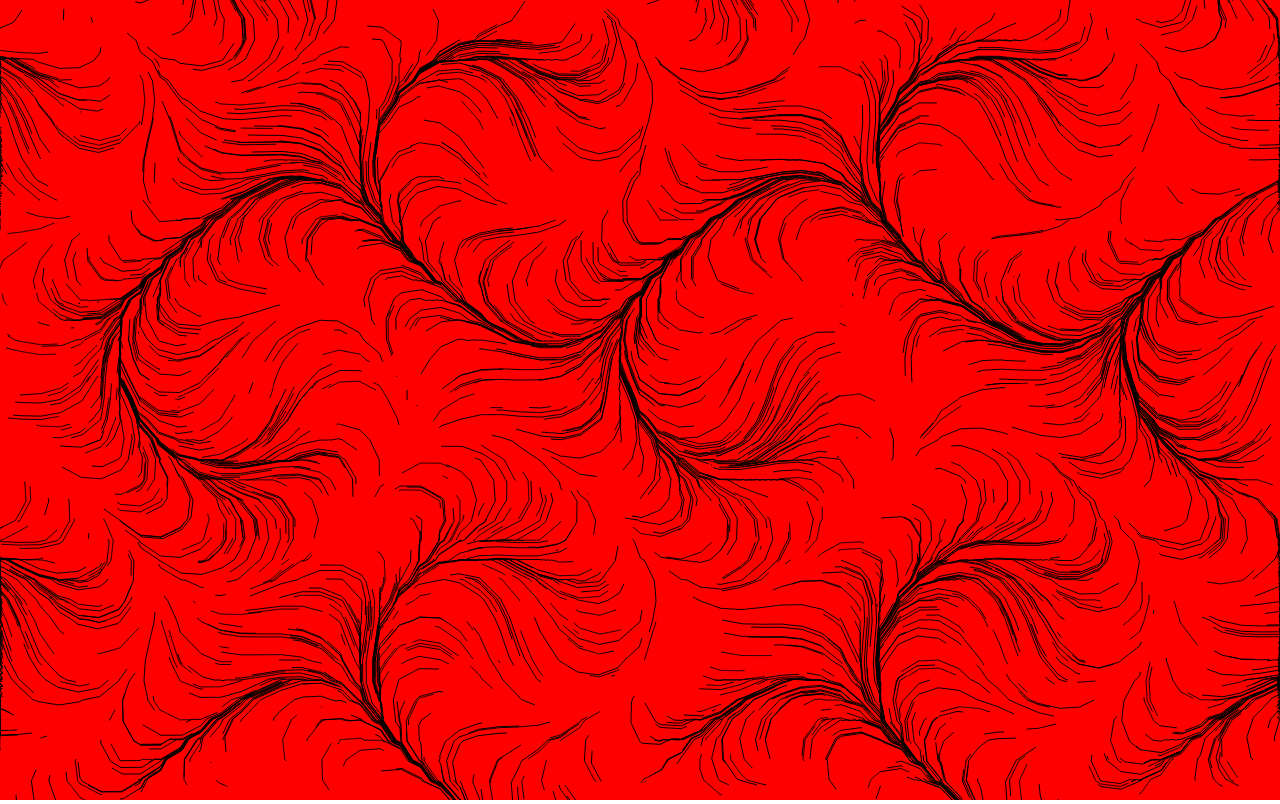
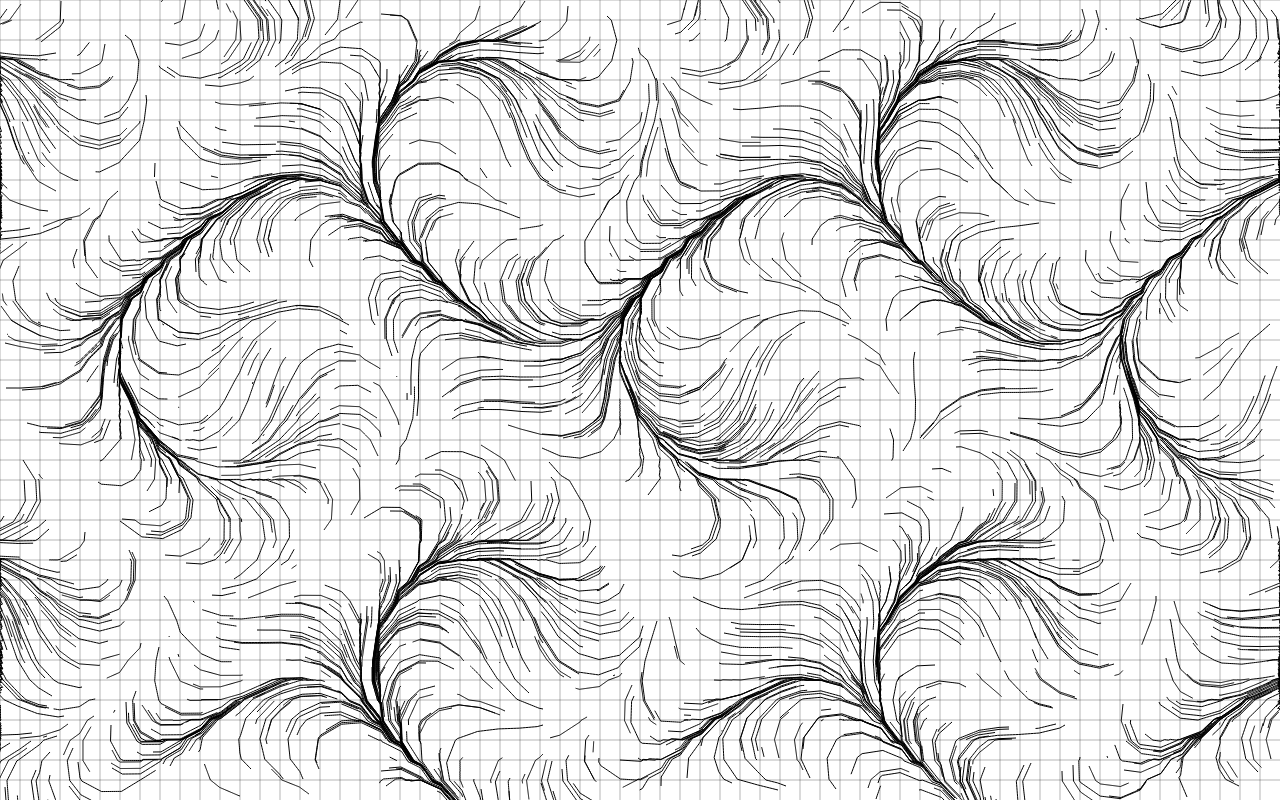
Before and after one commit to DiptanshuG/flow-field-effect-using-canvas, a plain HTML site: page Index.html in a window 1280 px wide. Drawn offline with Linux system fonts and the light colour scheme; animation ran at ten frames a second.

Commit message:
completed

```diff
--- a/script.js
+++ b/script.js
@@ -3,8 +3,6 @@ const ctx = canvas.getContext("2d");
 
 canvas.width = window.innerWidth;
 canvas.height = window.innerHeight;
-
-console.log(ctx);
 
 ctx.fillStyle = "white";
 ctx.stokeStyle = "white";
@@ -24,6 +22,9 @@ class Particle {
     this.maxLength = Math.floor(Math.random() * 100 + 10);
     this.angle = 0;
     this.timer = this.maxLength * 2;
+    this.colors = ["#4c026b", "blue", "green"];
+
+    this.color = this.colors[Math.floor(Math.random() * this.colors.length)];
   }
   draw(context) {
     context.beginPath();
@@ -31,6 +32,7 @@ class Particle {
     for (var i = 0; i < this.history.length; i++) {
       context.lineTo(this.history[i].x, this.history[i].y);
     }
+    context.stokeStyle = this.color;
     context.stroke();
   }
   update() {
@@ -47,16 +49,14 @@ class Particle {
       this.x += this.speedX * this.speedModifier;
       this.y += this.speedY * this.speedModifier;
 
-      // this.x += this.speedX + Math.sin(this.angle) * 30;
-      // this.y += this.speedY + Math.cos(this.angle) * 20;
       this.history.push({ x: this.x, y: this.y });
       if (this.history.length > this.maxLength) {
         this.history.shift();
       }
     } else if (this.history.length > 1) {
       this.history.shift();
-    }else{
-      this.reset()
+    } else {
+      this.reset();
     }
   }
 
@@ -64,14 +64,15 @@ class Particle {
     this.x = Math.floor(Math.random() * this.effect.width);
     this.y = Math.floor(Math.random() * this.effect.height);
     this.history = [{ x: this.x, y: this.y }];
-    this.timer=this.maxLength * 2;
+    this.timer = this.maxLength * 2;
   }
 }
 
 class Effect {
-  constructor(width, height) {
-    this.width = width;
-    this.height = height;
+  constructor(canvas) {
+    this.canvas = canvas;
+    this.width = this.canvas.width;
+    this.height = this.canvas.height;
     this.particles = [];
     this.numberOfParticles = 2000;
     this.cellSize = 20;
@@ -79,9 +80,19 @@ class Effect {
     this.cols;
     this.flowFields = [];
     this.zoom = 0.25;
-    this.curve=2.2
+    this.curve = 2.2;
+    this.debug = true;
+    this.init();
 
-    this.init();
+    window.addEventListener("keydown", (e) => {
+      if (e.key === "d") {
+        this.debug = !this.debug;
+      }
+    });
+
+    window.addEventListener("resize", (e) => {
+      this.resize(e.target.innerWidth, e.target.innerHeight);
+    });
   }
   init() {
     // create flow field
@@ -90,19 +101,46 @@ class Effect {
     this.flowFields = [];
     for (var i = 0; i < this.rows; i++) {
       for (var j = 0; j < this.cols; j++) {
-        let angle = (Math.cos(j * this.zoom) + Math.sin(i * this.zoom)) * this.curve;
+        let angle =
+          (Math.cos(j * this.zoom) + Math.sin(i * this.zoom)) * this.curve;
         this.flowFields.push(angle);
       }
-
-      console.log(this.flowFields);
     }
 
     // create particle
+    this.particles = [];
     for (var i = 0; i < this.numberOfParticles; i++) {
       this.particles.push(new Particle(this));
     }
   }
+  drawGrid(context) {
+    context.save();
+    context.stokeStyle = "green";
+    context.lineWidth = 0.3;
+    for (let c = 0; c < this.cols; c++) {
+      context.beginPath();
+      context.moveTo(this.cellSize * c, 0);
+      context.lineTo(this.cellSize * c, this.height);
+      context.stroke();
+    }
+    for (let r = 0; r < this.rows; r++) {
+      context.beginPath();
+      context.moveTo(0, this.cellSize * r);
+      context.lineTo(this.width, this.cellSize * r);
+      context.stroke();
+    }
+    context.restore();
+  }
+
+  resize(width, height) {
+    this.canvas.width = width;
+    this.canvas.height = height;
+    this.width = this.canvas.width;
+    this.height = this.canvas.height;
+    this.init();
+  }
   render(context) {
+    if (this.debug) this.drawGrid(context);
     this.particles.forEach((particle) => {
       particle.draw(context);
       particle.update();
@@ -110,10 +148,9 @@ class Effect {
   }
 }
 
-const effect = new Effect(canvas.width, canvas.height);
+const effect = new Effect(canvas);
 
 effect.render(ctx);
-console.log({ effect });
 
 function animate() {
   ctx.clearRect(0, 0, canvas.width, canvas.height);
--- a/styles.css
+++ b/styles.css
@@ -5,6 +5,6 @@
 }
 
 canvas{
-    background: red;
+    background: white;
     position: relative;
 }
```
